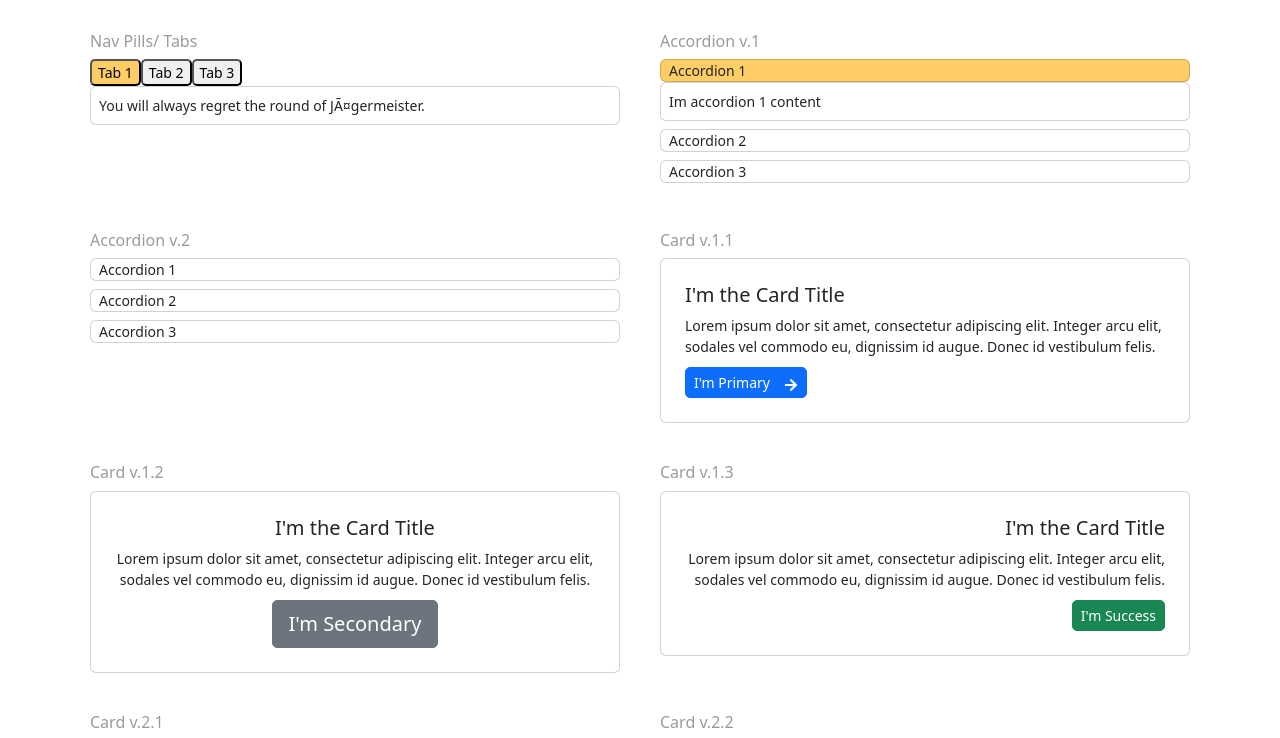
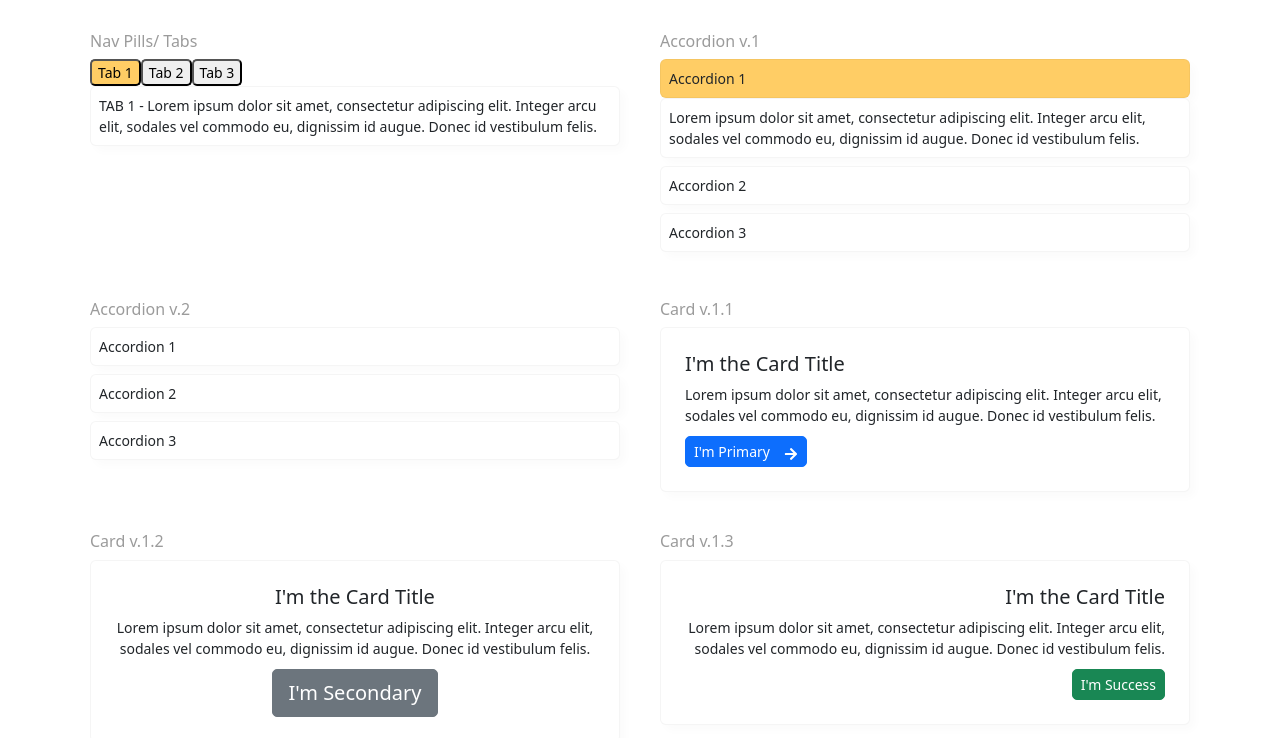
Before and after one commit to iamnikitamallya/react-ui-components, a React (Create React App) app: page /components in a window 1280 px wide. Shown: the top 738 px of the page. Built offline with nearby package versions, Linux system fonts and the light colour scheme; a web font is replaced by a local one.

Commit message:
Fixing CSS

```diff
--- a/src/assets/style/custom.scss
+++ b/src/assets/style/custom.scss
@@ -1,6 +1,8 @@
 .card {
   flex-direction: row !important;
   height: 100% !important;
+  border: 1px solid #0000000a !important;
+  box-shadow: 5px 5px 10px 0px #00000005 !important;
   &.card-primary {
     background: rgb(115 101 255 / 8%);
     border: 1px solid #dddddd3b;
@@ -33,6 +35,12 @@
   }
 }
 
+.accordion {
+  .card {
+    padding: 8px !important;
+  }
+}
+
 .components {
   .item {
     display: grid;
--- a/src/components/ui/Accordion.js
+++ b/src/components/ui/Accordion.js
@@ -5,17 +5,20 @@ export default function Accordion() {
     {
       id: "accord1",
       title: "Accordion 1",
-      content: "Im accordion 1 content",
+      content:
+        "Lorem ipsum dolor sit amet, consectetur adipiscing elit. Integer arcu elit, sodales vel commodo eu, dignissim id augue. Donec id vestibulum felis. ",
     },
     {
       id: "accord2",
       title: "Accordion 2",
-      content: "Im accordion 2 content",
+      content:
+        "Lorem ipsum dolor sit amet, consectetur adipiscing elit. Integer arcu elit, sodales vel commodo eu, dignissim id augue. Donec id vestibulum felis.",
     },
     {
       id: "accord3",
       title: "Accordion 3",
-      content: "Im accordion 3 content",
+      content:
+        "Lorem ipsum dolor sit amet, consectetur adipiscing elit. Integer arcu elit, sodales vel commodo eu, dignissim id augue. Donec id vestibulum felis.",
     },
   ];
   const [activeTab, setActiveTab] = useState("accord1");
@@ -24,7 +27,7 @@ export default function Accordion() {
   };
   return (
     <>
-      <div>
+      <div className="accordion"  >
         {accord.map((item) => (
           <>
             <div className="pb-2">
--- a/src/components/ui/AccordionV2.js
+++ b/src/components/ui/AccordionV2.js
@@ -5,17 +5,20 @@ export default function AccordionV2() {
       {
         id: "accord1",
         title: "Accordion 1",
-        content: "Im accordion 1 content",
+        content:
+          "Lorem ipsum dolor sit amet, consectetur adipiscing elit. Integer arcu elit, sodales vel commodo eu, dignissim id augue. Donec id vestibulum felis.",
       },
       {
         id: "accord2",
         title: "Accordion 2",
-        content: "Im accordion 2 content",
+        content:
+          "Lorem ipsum dolor sit amet, consectetur adipiscing elit. Integer arcu elit, sodales vel commodo eu, dignissim id augue. Donec id vestibulum felis.",
       },
       {
         id: "accord3",
         title: "Accordion 3",
-        content: "Im accordion 3 content",
+        content:
+          "Lorem ipsum dolor sit amet, consectetur adipiscing elit. Integer arcu elit, sodales vel commodo eu, dignissim id augue. Donec id vestibulum felis.",
       },
     ];
 
@@ -25,7 +28,7 @@ export default function AccordionV2() {
     }
 
   return (
-    <div>
+    <div className='accordion'>
       {accord.map((item) => (
         <div className="pb-2">
           <div
--- a/src/components/ui/NavPills.js
+++ b/src/components/ui/NavPills.js
@@ -5,19 +5,22 @@ export default function NavPills() {
     {
       id: "tab1",
       title: "Tab 1",
-      content: "You will always regret the round of JÃ¤germeister.",
+      content:
+        "TAB 1 - Lorem ipsum dolor sit amet, consectetur adipiscing elit. Integer arcu elit, sodales vel commodo eu, dignissim id augue. Donec id vestibulum felis.",
     },
     {
       id: "tab2",
       title: "Tab 2",
-      content: "If you don't ask, you don't get.",
+      content:
+        "TAB 2 - Lorem ipsum dolor sit amet, consectetur adipiscing elit. Integer arcu elit, sodales vel commodo eu, dignissim id augue. Donec id vestibulum felis.",
     },
     {
       id: "tab3",
       title: "Tab 3",
-      content: "When faced with a choice, do both.",
+      content:
+        "TAB 3  - Lorem ipsum dolor sit amet, consectetur adipiscing elit. Integer arcu elit, sodales vel commodo eu, dignissim id augue. Donec id vestibulum felis.",
     },
-    ];
+  ];
 
     const [activeTab, setActiveTab] = useState('tab1')
     const handleClick = (id) => {
```
